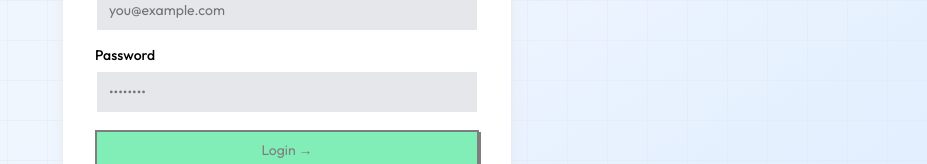
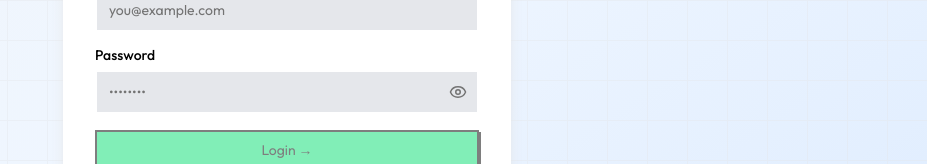
Before and after one commit to immohitsen/JeevVeda, a Next.js app: page /login in a window 1280 px wide. Shown: the part 360-524 px from the top of the page, without its empty margins (353-1280 px from the left). Built offline with nearby package versions, Linux system fonts and the light colour scheme.

Commit message:
added eye button on login page

```diff
--- a/src/app/dashboard/page.tsx
+++ b/src/app/dashboard/page.tsx
@@ -478,9 +478,9 @@ export default function Dashboard() {
           <div className="flex items-center justify-between mb-6">
             <div className="flex items-center gap-2">
               <h2 className="text-xl font-bold text-slate-900">Recent Reports</h2>
-              <span className="px-2 py-0.5 rounded-full bg-slate-100 text-xs font-semibold text-slate-600">{recentReports.length}</span>
+              <span className="px-2 py-0.5 rounded-full bg-slate-200 text-xs font-semibold text-slate-600">{recentReports.length}</span>
             </div>
-            <Button variant="ghost" className="text-slate-500 hover:text-slate-900" onClick={() => router.push('/dashboard/report-history')}>
+            <Button variant="ghost" className="text-slate-500 hover:text-slate-900 cursor-pointer border border-slate-300" onClick={() => router.push('/dashboard/report-history')}>
               View All <ChevronRight className="w-4 h-4 ml-1" />
             </Button>
           </div>
--- a/src/app/login/page.tsx
+++ b/src/app/login/page.tsx
@@ -4,6 +4,7 @@ import React, { useEffect, useState } from "react";
 import axios from "axios";
 import { toast } from "react-hot-toast";
 import { useRouter } from "next/navigation";
+import { Eye, EyeOff } from "lucide-react";
 import { Input } from "@/components/ui/input";
 import { cn } from "@/lib/utils";
 import { Label } from "@/components/ui/label";
@@ -23,6 +24,7 @@ export default function LoginPage() {
     email: "",
     password: ""
   }); // Add field-specific errors
+  const [showPassword, setShowPassword] = useState(false);
 
   const onLogin = async (e: React.FormEvent<HTMLFormElement>) => {
     e.preventDefault();
@@ -151,18 +153,27 @@ export default function LoginPage() {
 
             <LabelInputContainer className="mb-4">
               <Label htmlFor="password">Password</Label>
+              <div className="relative">
                 <Input
                   id="password"
                   name="password"
                   placeholder="••••••••"
                   onChange={handlePasswordChange}
-                type="password"
+                  type={showPassword ? "text" : "password"}
                   required
                   className={cn(
-                  "placeholder:text-neutral-500 dark:placeholder:text-neutral-400",
+                    "placeholder:text-neutral-500 dark:placeholder:text-neutral-400 pr-10",
                     fieldErrors.password && "border-red-500 focus:border-red-500"
                   )}
                 />
+                <button
+                  type="button"
+                  onClick={() => setShowPassword(!showPassword)}
+                  className="absolute right-3 top-1/2 transform -translate-y-1/2 text-neutral-500 hover:text-neutral-700 dark:text-neutral-400 dark:hover:text-neutral-300 transition-colors"
+                >
+                  {showPassword ? <EyeOff size={18} /> : <Eye size={18} />}
+                </button>
+              </div>
               {fieldErrors.password && (
                 <p className="text-sm text-red-600 mt-1">{fieldErrors.password}</p>
               )}
```
Also changed, not shown: 1 other file (tests, documents, lock files or other folders). Lines whose indentation alone changed are shown as unchanged.
